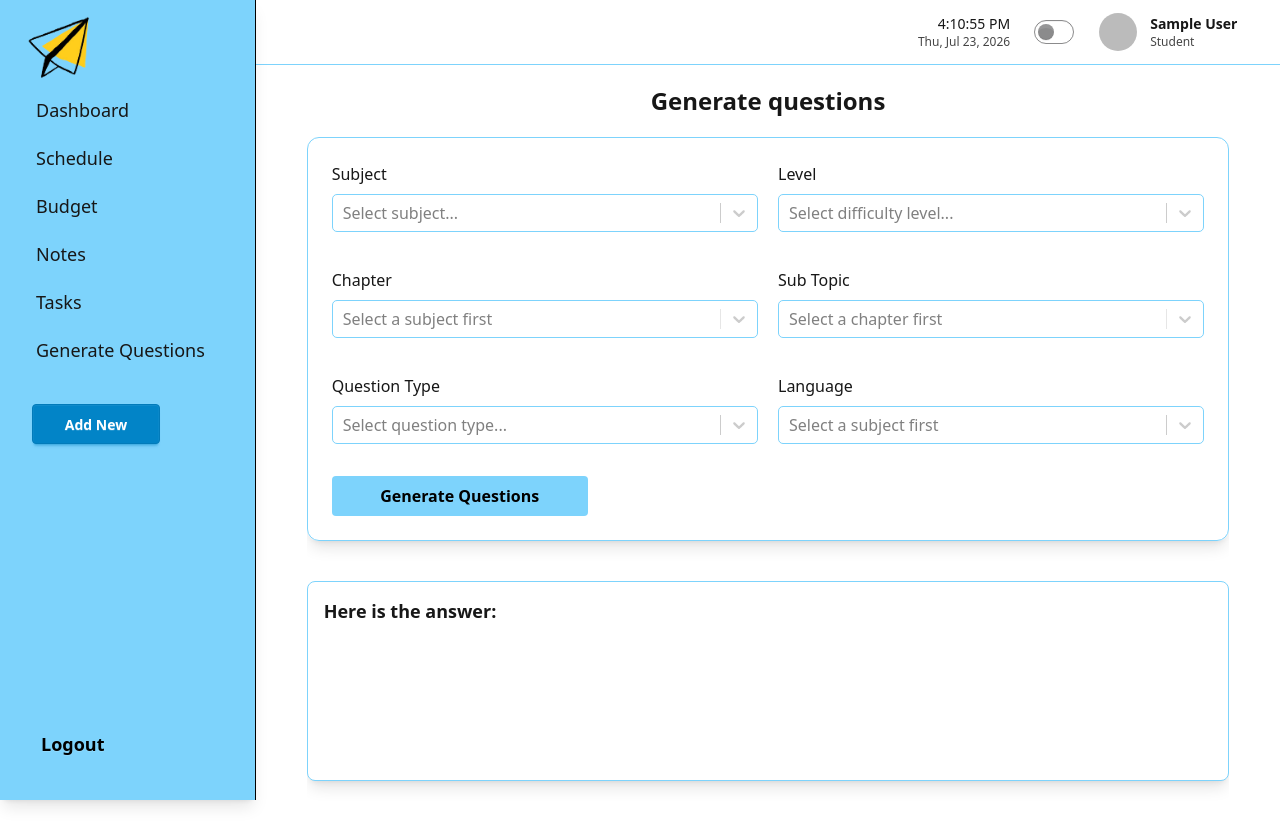
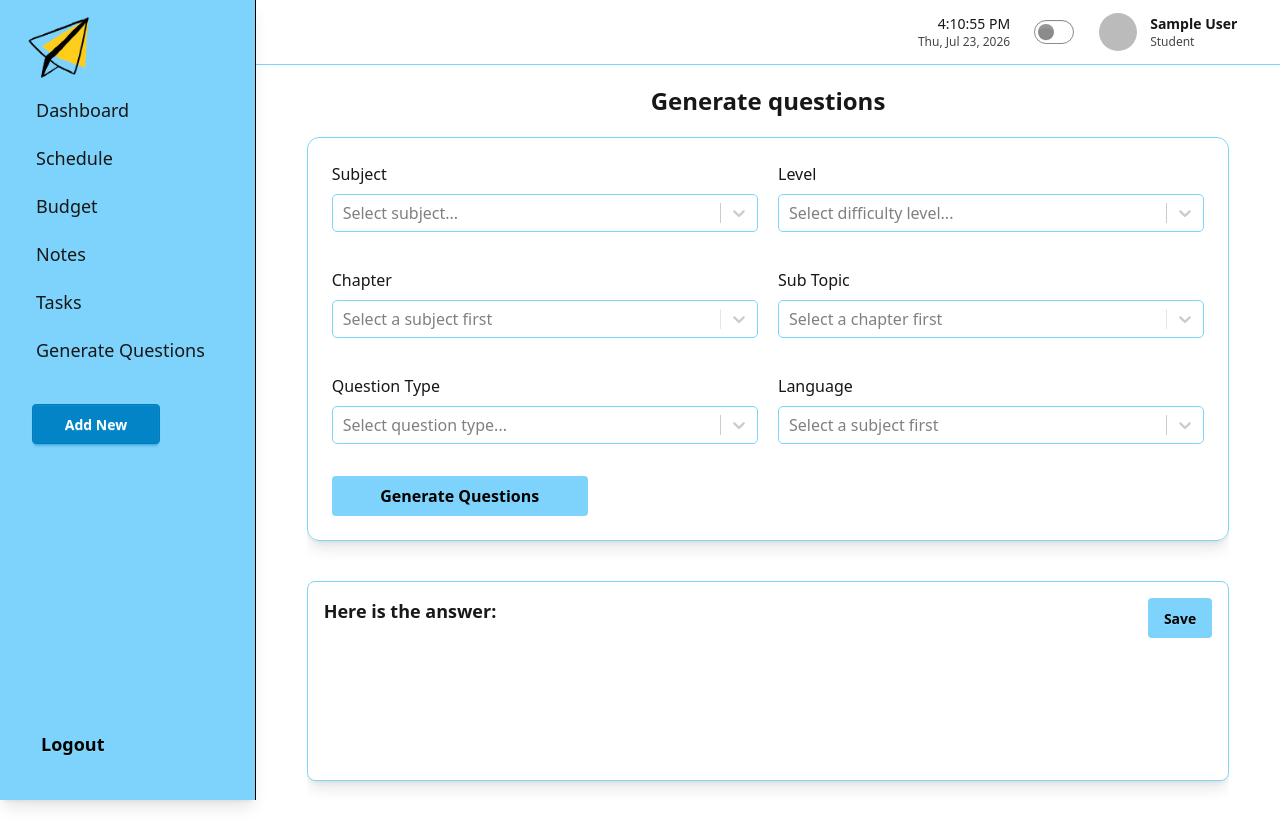
Before and after one commit to alzamo12/focusHub, a React (Vite) app in the folder focus-hub-client/: page /dashboard/generate-questions in a window 1280 px wide. Built offline with nearby package versions, Linux system fonts and the light colour scheme; no server answers; sample sign-in values are in the browser's storage.

Commit message:
add a save button in generate question

```diff
--- a/focus-hub-client/src/pages/GenerateQuestions/GenerateQuestions.jsx
+++ b/focus-hub-client/src/pages/GenerateQuestions/GenerateQuestions.jsx
@@ -118,7 +118,12 @@ const GenerateQuestions = () => {
                         </div>
                         :
                         <div>
-                            <h2 className="card-title font-bold mb-4 ">Here is the answer:</h2>
+                            <div className='flex justify-between'>
+                                <h2 className="card-title font-bold mb-4 text-base-content ">Here is the answer:</h2>
+                                <button
+                                    className='btn bg-primary text-black font-bold border-none'
+                                >Save</button>
+                            </div>
                             <p className='whitespace-pre-line '>{questionsData?.data}</p>
                         </div>
                 }
```
